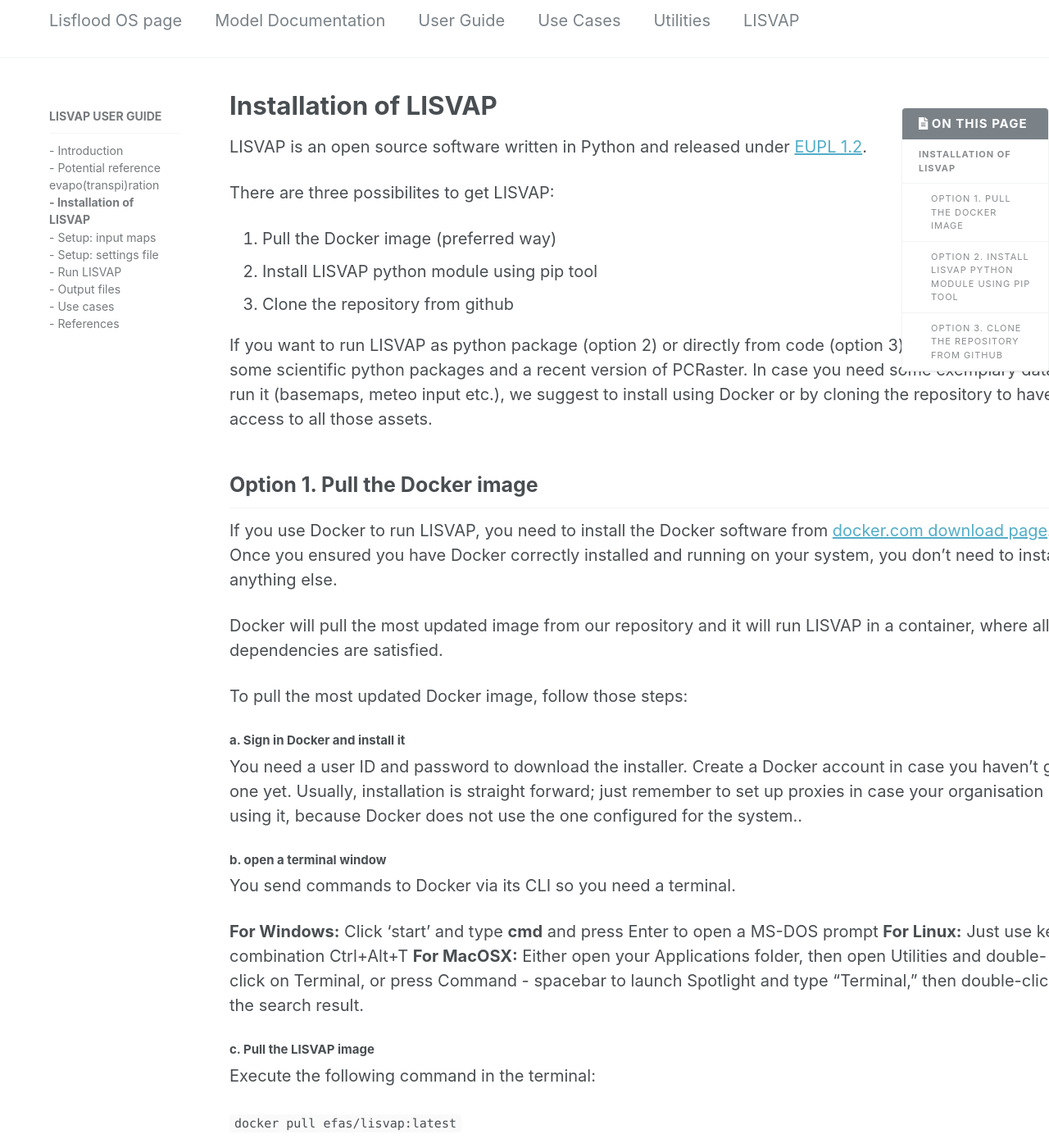
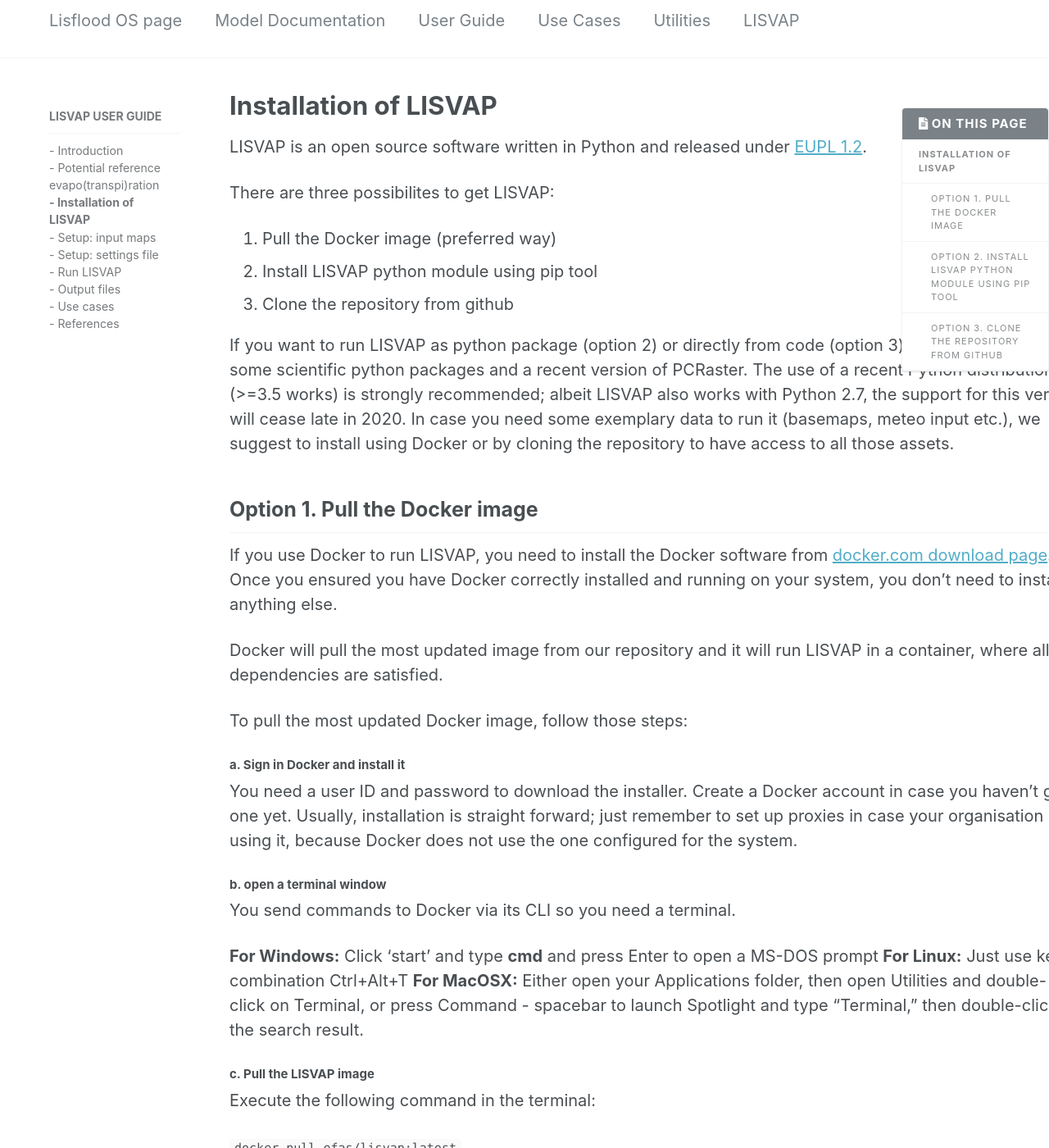
Before and after one commit to ec-jrc/lisflood-lisvap, a Jekyll site: the page built from 3_LISVAP_installation/index.md, in a window 1280 px wide and 1400 px high. Shown: the whole window at 82% size. Built offline with Jekyll 4.4.1, drawn with Linux system fonts in a browser that asks for light colours; nearby versions of some CDN libraries; our own code applies the rules of GitHub Pages for plain Markdown files.

Commit message:
Minor edit: use of recent Python (>=3.5) is recommended

```diff
--- a/3_LISVAP_installation/index.md
+++ b/3_LISVAP_installation/index.md
@@ -8,7 +8,7 @@ There are three possibilites to get LISVAP:
 2. Install LISVAP python module using pip tool
 3. Clone the repository from github
 
-If you want to run LISVAP as python package (option 2) or directly from code (option 3) you need Python 2.7, some scientific python packages and a recent version of PCRaster.
+If you want to run LISVAP as python package (option 2) or directly from code (option 3) you need Python, some scientific python packages and a recent version of PCRaster. The use of a recent Python distribution (>=3.5 works) is strongly recommended; albeit LISVAP also works with Python 2.7, the support for this version will cease late in 2020.
 In case you need some exemplary data to run it (basemaps, meteo input etc.), we suggest to install using Docker or by cloning the repository to have access to all those assets.
 
 
@@ -25,7 +25,7 @@ To pull the most updated Docker image, follow those steps:
 #### a. Sign in Docker and install it
 
 You need a user ID and password to download the installer. Create a Docker account in case you haven't got one yet.
-Usually, installation is straight forward; just remember to set up proxies in case your organisation is using it, because Docker does not use the one configured for the system..
+Usually, installation is straight forward; just remember to set up proxies in case your organisation is using it, because Docker does not use the one configured for the system.
 
 #### b. open a terminal window
 
```
